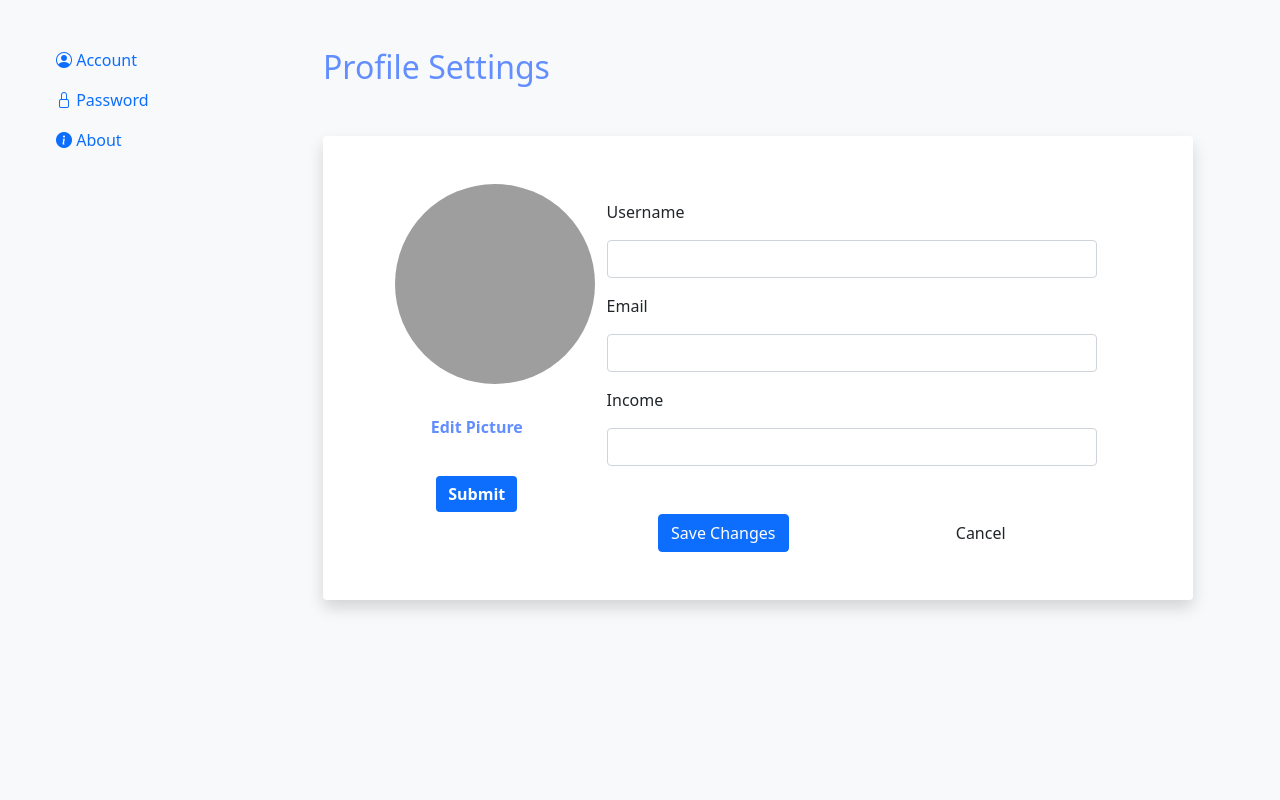
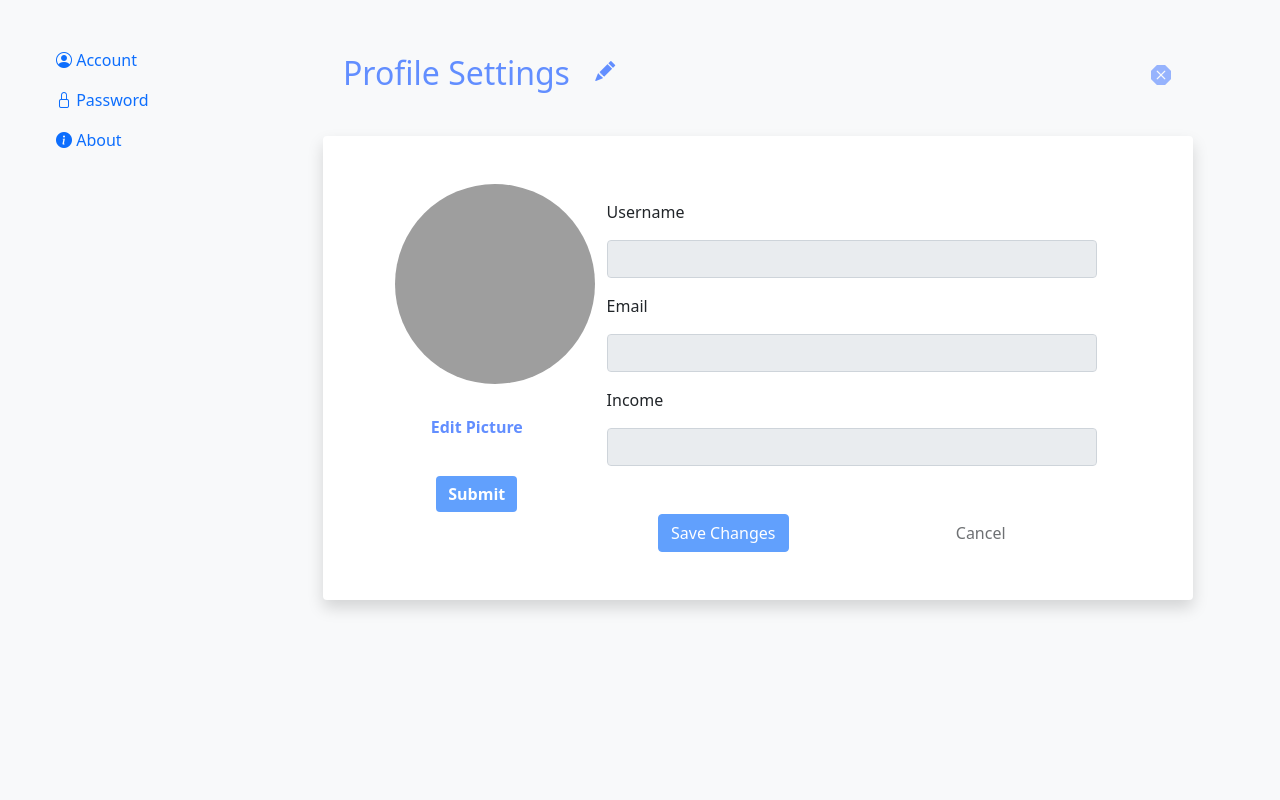
Before and after one commit to 0IUwUL/G-Track, a CodeIgniter app: page /Expense_Tracker_Elec-4/Account_Settings/view in a window 1280 px wide. Shown: the part 64-864 px from the top of the page. Run offline with CodeIgniter, Linux system fonts and the light colour scheme; data that the repository does not hold is empty; grey boxes are pictures that could not be loaded.

Commit message:
feat: added javascript on account settings, and added links on account page

```diff
--- a/application/controllers/Pages.php
+++ b/application/controllers/Pages.php
@@ -33,7 +33,7 @@ class Pages extends CI_Controller {
             $val['transaction'] = $this->expense->get_transaction($this->session->userdata('user_id'));
             $this->load->view("pages/".$page, $val);
         }else
-            $this->load->view("pages/".$page, $val);
+            $this->load->view("pages/".$page);
         $this->load->view("template/footer.php");
     }
 
--- a/application/views/pages/account_settings.php
+++ b/application/views/pages/account_settings.php
@@ -6,14 +6,31 @@
         <div class="row align-items-center" style="height:100%">
         <div class="col-md-3 d-none d-md-block" style="height:100%" >
             <div class="container-fluid nav sidebar flex-column" style="padding:2.5rem">
-                <a href="account_settings" class="nav-link active mt-auto"><i class="bi bi-person-circle"></i> Account</a>
-                <a href="change_pass" class="nav-link"><i class="bi bi-lock"></i> Password</a>
+                <a href="<?php echo base_url();?>Account_Settings/view" class="nav-link active mt-auto"><i class="bi bi-person-circle"></i> Account</a>
+                <a href="<?php echo base_url();?>pages/view/change_pass" class="nav-link"><i class="bi bi-lock"></i> Password</a>
                 <!-- <a href="#" class="nav-link"><i class="bi bi-bell"></i> Notifications</a> -->
-                <a href="about" class="nav-link mb-auto"><i class="bi bi-info-circle-fill"></i> About</a>
+                <a href="<?php echo base_url();?>pages/view/about" class="nav-link mb-auto"><i class="bi bi-info-circle-fill"></i> About</a>
             </div>
         </div>
         <div class="col-md-9" style="height:100%">
-        <h2 class="mt-5 mb-5" style="text-align: left;color: #628EFF">Profile Settings</h2>
+
+        <div class="d-flex justify-content-between">
+            <div class="row mx-2 d-inline">
+                <h2 class="mt-5 mb-5" style="text-align: left;color: #628EFF">Profile Settings
+                <button class="btn btn-lg can_acc bi bi-pencil-fill text-color h4"
+                onclick = "enable();">
+                </button>
+                </h2>
+            </div>
+            <button class="btn btn-lg can_acc bi bi-x-octagon-fill my-5 text-color h4"
+            id = "close"
+            onclick = "disable();"
+            disabled>
+            </button>
+        </div>
+
+
+
             <div class="box col shadow mb-5 p-5 rounded">
             <div class="container content clear-fix">
             <div class="row" style="height:100%">
@@ -22,7 +39,7 @@
                         <?php echo form_open_multipart('Account_Settings/edit_profile');?>
                         <div class="profile">
                             <?php if($saur[0]['image']!='no_image.png' && $saur[0]['image'] != ''):?>
-                            <img src="<?php echo base_url('assets/uploads/' .$saur[0]['image']);?>" width="200" height="200" class="rounded rounded-circle">
+                            <img src="<?php echo base_url('assets/uploads/'.$saur[0]['image']);?>" width="200" height="200" class="rounded rounded-circle">
                             <?php else:?>
                             <img src="<?php echo base_url('assets/uploads/no_image.png');?>" width="200" height="200" class="rounded rounded-circle">
                             <?php endif;?>
@@ -30,8 +47,8 @@
                         <br>
                         <p class="pl-2">
                             <label for="image" class="btn" style="color: #628EFF;font-weight:600">Edit Picture</label>
-                            <input type="file" name="image"id="image" style="visibility:hidden"></input>
-                            <input type="submit" class="btn btn-primary" style="color: #FFF;font-weight:600;border:none"></input>
+                            <input type="file" name="image"id="image" style="visibility:hidden" disabled></input>
+                            <input type="submit" class="btn btn-primary" id = "confirm" style="color: #FFF;font-weight:600;border:none" disabled></input>
                         </p>
                         </form>
                     </div>
@@ -41,22 +58,22 @@
                         <?php echo form_open('Account_Settings/change');?>
                             <div class="form-group">
                                 <p for="userName" style="text-align:left;margin-top:1rem">Username</p>
-                                <input type="text" class="form-control" id="userName" name="userName" value="<?php echo $saur[0]['name'];?>">
+                                <input type="text" class="form-control" id="userName" name="userName" value="<?php echo $saur[0]['name'];?>" readonly>
                             </div>
                             <div class="form-group">
                                 <p for="email" style="text-align:left;margin-top:1rem">Email</p>
-                                <input type="email" class="form-control" id="email" name="email" value="<?php echo $saur[0]['email'];?>">
+                                <input type="email" class="form-control" id="email" name="email" value="<?php echo $saur[0]['email'];?>" readonly>
                             </div>
                             <div class="form-group">
                                 <p for="number" style="text-align:left;margin-top:1rem">Income</p>
-                                <input type="number" class="form-control" id="income" name="income" value="<?php echo $saur[0]['income'];?>">
+                                <input type="number" class="form-control" id="income" name="income" value="<?php echo $saur[0]['income'];?>" readonly>
                             </div>
                             <div class="row mt-5">
                                 <div class="col">
-                                    <button type="submit" class="btn btn-primary btn-block">Save Changes</button>
+                                    <button type="submit" class="btn btn-primary btn-block" id = "save" disabled>Save Changes</button>
                                 </div>
                                 <div class="col">
-                                    <button type="button" class="btn btn-default btn-block">Cancel</button>
+                                    <button type="button" class="btn btn-default btn-block" id = "cancel" onclick = "disable();" disabled>Cancel</button>
                                     </form>
                                 </div>
                             </div>
@@ -69,3 +86,5 @@
         </div>
     </div>
 </div>
+
+<script src = "<?php echo base_url('assets/script/script.js')?>"></script>
--- a/application/views/pages/change_pass.php
+++ b/application/views/pages/change_pass.php
@@ -7,7 +7,7 @@
             <div class="container-fluid nav sidebar flex-column" style="padding:2.5rem">
                 <a href="account_settings" class="nav-link"><i class="bi bi-person-circle"></i> Account</a>
                 <a href="change_pass" class="nav-link active mt-auto"><i class="bi bi-lock"></i> Password</a>
-                <a href="#" class="nav-link"><i class="bi bi-bell"></i> Notifications</a>
+                <!-- <a href="#" class="nav-link"><i class="bi bi-bell"></i> Notifications</a> -->
                 <a href="about" class="nav-link mb-auto"><i class="bi bi-info-circle-fill"></i> About</a>
             </div>
         </div>
--- a/assets/css/style.css
+++ b/assets/css/style.css
@@ -150,3 +150,6 @@
     height: 40vh;
 }
 /* for Account Settings */
+.can_acc{
+    margin-right: 5rem;
+}
--- a/assets/script/script.js
+++ b/assets/script/script.js
@@ -66,3 +66,26 @@ function EDel(id){
   document.querySelector("#DelModalTitleLabel").innerHTML = "Would you like to delete " + name + " from the list?";
   document.querySelector("#EForm").action = "Ddelete/"+id;
 }
+
+// For account settings
+function enable(){
+  document.getElementById("close").disabled = false;
+  document.getElementById("cancel").disabled = false;
+  document.getElementById("save").disabled = false;
+  document.getElementById("image").disabled = false;
+  document.getElementById("confirm").disabled = false;
+  document.getElementById("userName").readOnly = false;
+  document.getElementById("email").readOnly = false;
+  document.getElementById("income").readOnly = false;
+}
+
+function disable(){
+  document.getElementById("close").disabled = true;
+  document.getElementById("cancel").disabled = true;
+  document.getElementById("save").disabled = true;
+  document.getElementById("image").disabled = true;
+  document.getElementById("confirm").disabled = true;
+  document.getElementById("userName").readOnly = true;
+  document.getElementById("email").readOnly = true;
+  document.getElementById("income").readOnly = true;
+}
```
Also changed, not shown: assets/uploads/1_Screenshot (97).png (added), assets/uploads/1_onodera thumbnail.png (added).
